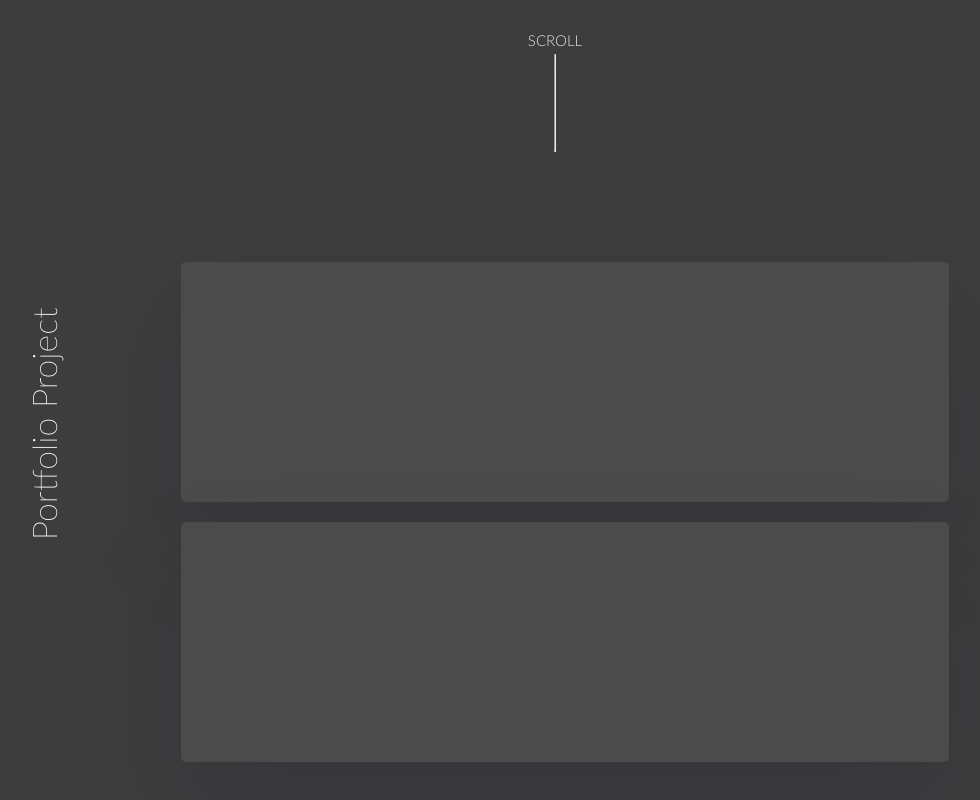
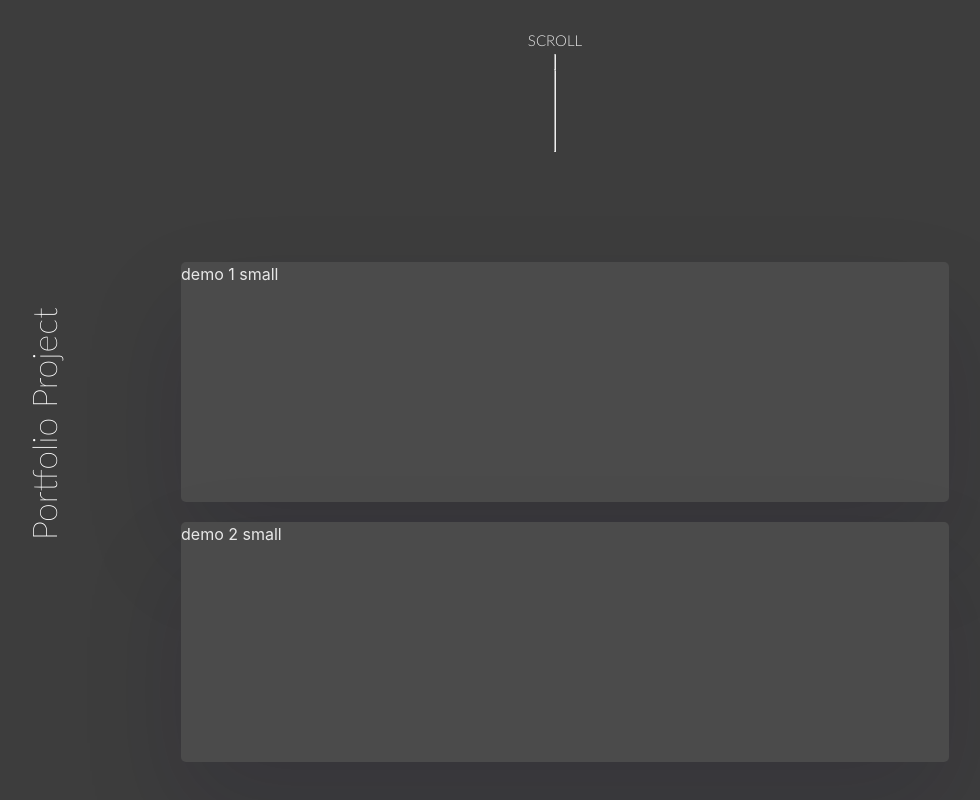
Before and after one commit to Haile-08/react_portfolio, a React (Vite) app: page / in a window 1280 px wide. Shown: the part 730-1530 px from the top of the page, without its empty margins (85-1065 px from the left). Built offline with nearby package versions, Linux system fonts and the light colour scheme.

Commit message:
Add demo page animation

```diff
--- a/src/components/Demo1/Demo1.css
+++ b/src/components/Demo1/Demo1.css
@@ -0,0 +1,11 @@
+.demo1-page {
+    width: 100vw;
+    height: 100vh;
+    margin: 0;
+    padding: 0;
+    position: fixed;
+    top: 20vh;
+    left: 20vw;
+    background-color: #32ff7e;
+    z-index: 20;
+}
--- a/src/components/Demo1/Demo1.tsx
+++ b/src/components/Demo1/Demo1.tsx
@@ -1,8 +1,34 @@
-import React from "react";
 import "./Demo1.css";
+import { motion } from "framer-motion";
+
+const demo1variantsfull = {
+  visible: {
+    opacity: 1,
+    width: "100vw",
+    height: "100vh",
+    top: 0,
+    left: 0,
+    transition: { delay: 0, duration: 0.5 },
+  },
+  hidden: {
+    opacity: 0,
+    width: "60vw",
+    height: "0vh",
+    transition: { delay: 0, duration: 0.5 },
+  },
+};
 
 function Demo1() {
-  return <div>Demo1</div>;
+  return (
+    <motion.div
+      className="demo1-page"
+      initial="hidden"
+      whileInView="visible"
+      variants={demo1variantsfull}
+    >
+      haile
+    </motion.div>
+  );
 }
 
 export default Demo1;
--- a/src/components/Demo2/Demo2.css
+++ b/src/components/Demo2/Demo2.css
@@ -0,0 +1,11 @@
+.demo2-page {
+    width: 100vw;
+    height: 100vh;
+    margin: 0;
+    padding: 0;
+    position: fixed;
+    top: 60vh;
+    left: 20vw;
+    background-color: #c56cf0;
+    z-index: 20;
+}
--- a/src/components/Demo2/Demo2.tsx
+++ b/src/components/Demo2/Demo2.tsx
@@ -1,8 +1,34 @@
-import React from "react";
 import "./Demo2.css";
+import { motion } from "framer-motion";
+
+const demo2variantsfull = {
+  visible: {
+    opacity: 1,
+    width: "100vw",
+    height: "100vh",
+    top: 0,
+    left: 0,
+    transition: { delay: 0, duration: 0.5 },
+  },
+  hidden: {
+    opacity: 0,
+    width: "60vw",
+    height: "0vh",
+    transition: { delay: 0, duration: 0.5 },
+  },
+};
 
 function Demo2() {
-  return <div>Demo2</div>;
+  return (
+    <motion.div
+      className="demo2-page"
+      initial="hidden"
+      whileInView="visible"
+      variants={demo2variantsfull}
+    >
+      haile
+    </motion.div>
+  );
 }
 
 export default Demo2;
--- a/src/components/Project/Project.css
+++ b/src/components/Project/Project.css
@@ -67,7 +67,7 @@
     justify-content: center;
 }
 
-.project-demo-1 {
+.demo-small {
     width: 60vw;
     height: 30vh;
     background-color: #4b4b4b;
@@ -76,12 +76,3 @@
     cursor: pointer;
     box-shadow: rgba(17, 12, 46, 0.15) 0px 48px 100px 0px;
 }
-.project-demo-2 {
-    width: 60vw;
-    height: 30vh;
-    margin: 10px;
-    border-radius: 5px;
-    background-color: #4b4b4b;
-    cursor: pointer;
-    box-shadow: rgba(17, 12, 46, 0.15) 0px 48px 100px 0px;
-}
--- a/src/components/Project/Project.tsx
+++ b/src/components/Project/Project.tsx
@@ -1,7 +1,10 @@
+import { useState } from "react";
 import "./Project.css";
 import { motion } from "framer-motion";
+import Demo1 from "../Demo1/Demo1";
+import Demo2 from "../Demo2/Demo2";
 
-const project1variants = {
+const demo1variants = {
   visible: { opacity: 1, transition: { delay: 0.3, duration: 0.8 } },
   hidden: { opacity: 0, transition: { delay: 0.3, duration: 0.8 } },
   hover: {
@@ -11,7 +14,7 @@ const project1variants = {
   },
 };
 
-const project2variants = {
+const demo2variants = {
   visible: { opacity: 1, transition: { delay: 0.9, duration: 0.5 } },
   hidden: { opacity: 0, transition: { delay: 0.9, duration: 0.5 } },
   hover: {
@@ -22,6 +25,21 @@ const project2variants = {
 };
 
 function Project() {
+  const [openDemo1, setOpenDemo1] = useState<boolean>(false);
+  const [openDemo2, setOpenDemo2] = useState<boolean>(false);
+  console.log(`demo 1 ${openDemo1}`);
+  console.log(`demo 2 ${openDemo2}`);
+  const handleDemo1Click = () => {
+    if (setOpenDemo1) {
+      setOpenDemo1((prevState) => !prevState);
+    }
+  };
+  const handleDemo2Click = () => {
+    if (setOpenDemo2) {
+      setOpenDemo2((prevState) => !prevState);
+    }
+  };
+
   return (
     <div className="project" id="project">
       <div className="project-scroll-line">
@@ -32,20 +50,38 @@ function Project() {
           <p>Portfolio Project</p>
         </div>
         <div className="project-demo">
+          <motion.div className="project-demo-1">
+            {openDemo1 ? (
+              <Demo1 />
+            ) : (
               <motion.div
-            className="project-demo-1"
+                className="demo-small"
+                onClick={handleDemo1Click}
                 initial="hidden"
                 whileInView="visible"
                 whileHover="hover"
-            variants={project1variants}
-          ></motion.div>
+                variants={demo1variants}
+              >
+                demo 1 small
+              </motion.div>
+            )}
+          </motion.div>
+          <div className="project-demo-2">
+            {openDemo2 ? (
+              <Demo2 />
+            ) : (
               <motion.div
-            className="project-demo-2"
+                className="demo-small"
+                onClick={handleDemo2Click}
                 initial="hidden"
                 whileInView="visible"
                 whileHover="hover"
-            variants={project2variants}
-          ></motion.div>
+                variants={demo2variants}
+              >
+                demo 2 small
+              </motion.div>
+            )}
+          </div>
         </div>
       </div>
     </div>
```
Lines whose indentation alone changed are shown as unchanged.
